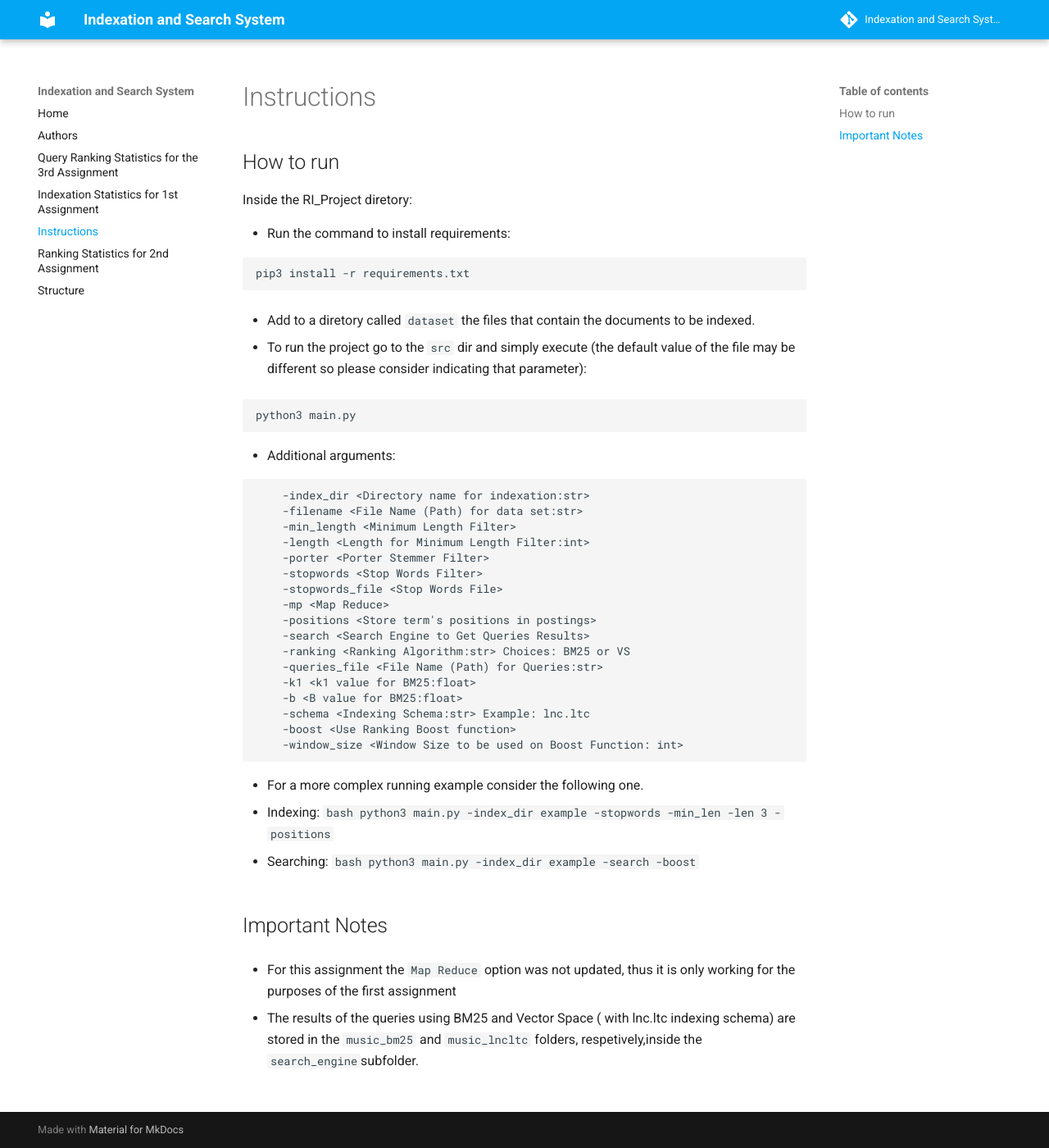
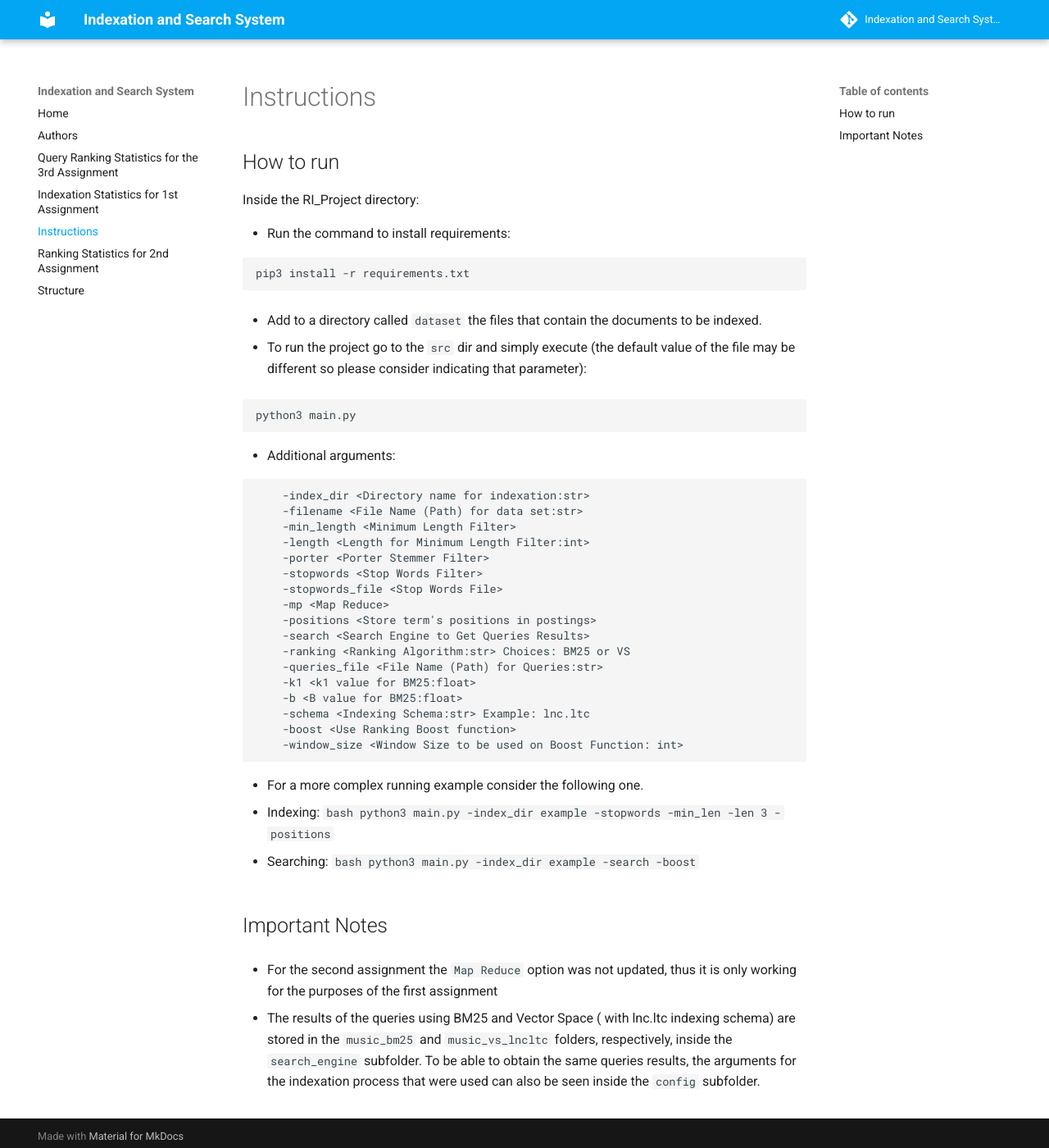
Before and after one commit to MarioCSilva/RI_Project, an MkDocs documentation site: the page built from docs/instructions.md, in a window 1280 px wide and 1400 px high. Shown: the whole window at 82% size. Built offline with MkDocs 1.6.1 and Material for MkDocs 9.7.7, drawn with Linux system fonts in a browser that asks for light colours; comment, search, counter and statistics services are not loaded.

Commit message:
fixed paths

````diff
--- a/docs/instructions.md
+++ b/docs/instructions.md
@@ -1,13 +1,13 @@
 ## How to run
 
-Inside the RI_Project diretory:
+Inside the RI_Project directory:
 
 - Run the command to install requirements:
 ```bash
 pip3 install -r requirements.txt
 ```
 
-- Add to a diretory called `dataset` the files that contain the documents to be indexed.
+- Add to a directory called `dataset` the files that contain the documents to be indexed.
 
 - To run the project go to the `src` dir and simply execute (the default value of the file may be different so please consider indicating that parameter):
 ```bash
@@ -47,6 +47,6 @@ python3 main.py
     ```
 
 ## Important Notes
-- For this assignment the `Map Reduce` option  was not updated, thus it is only working for the purposes of the first assignment
+- For the second assignment the `Map Reduce` option  was not updated, thus it is only working for the purposes of the first assignment
 
-- The results of the queries using BM25 and Vector Space ( with lnc.ltc indexing schema) are stored in the `music_bm25` and `music_lncltc` folders, respetively,inside the `search_engine`subfolder.
+- The results of the queries using BM25 and Vector Space ( with lnc.ltc indexing schema) are stored in the `music_bm25` and `music_vs_lncltc` folders, respectively, inside the `search_engine` subfolder. To be able to obtain the same queries results, the arguments for the indexation process that were used can also be seen inside the `config` subfolder.
````
Also changed, not shown: docs/boost_statistics.md (+3 -0 lines).
